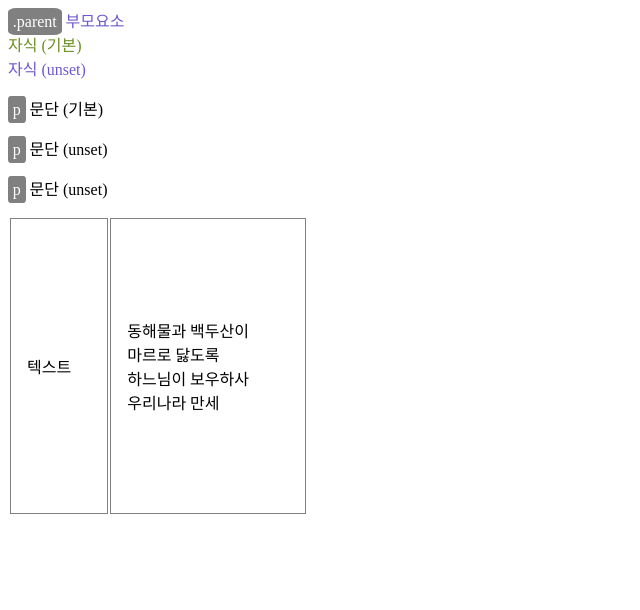
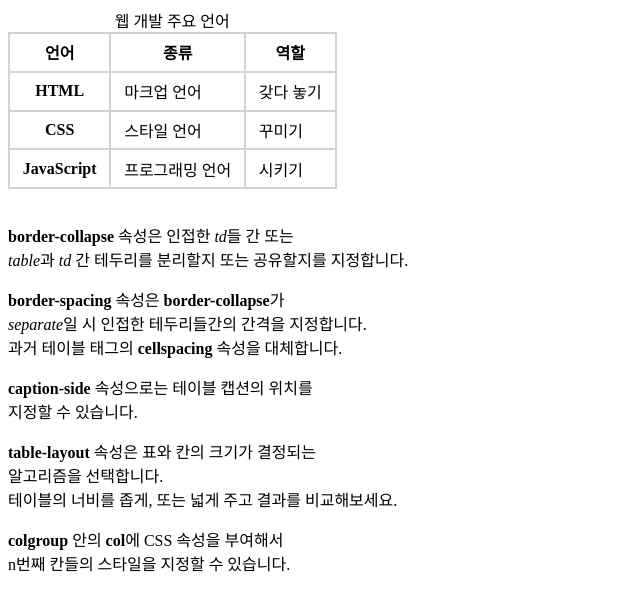
Before and after one commit to wallaby150/test, a plain HTML site: page test.html in a window 1280 px wide. Shown: the whole page, without its empty margins (0-640 px from the left). Drawn offline with Linux system fonts and the light colour scheme.

Commit message:
0619_테이블 속성 공부

```diff
--- a/test.html
+++ b/test.html
@@ -5,61 +5,87 @@
     <meta name="viewport" content="width=device-width, initial-scale=1.0" />
     <title>Document</title>
     <style>
-      .parent {
-        /* background-color: red; */
-        color: slateblue;
+      table {
+        border-collapse: separate;
+        border-spacing: 2px;
       }
-      .parent > div {
-        color: olivedrab;
-      }
-      .parent :last-child {
-        color: revert;
-      }
-      .class-lable {
-        background-color: gray;
-        color: white;
-        padding: 0.3em;
-        border-radius: 15%;
-      }
-
-      p:not(:first-child) {
-        display: inherit;
-      }
-
-      table {
-        width: 300px;
-        height: 300px;
-      }
-
+      th,
       td {
-        padding: 0.5em 1em;
-        border: 1px solid gray;
+        padding: 0.4em 0.8em;
+        border: 2px solid lightgray;
       }
     </style>
   </head>
   <body>
-    <div class="parent">
-      <span class="class-lable">.parent</span> 부모요소
-      <div>자식 (기본)</div>
-      <div>자식 (unset)</div>
-    </div>
-    <div>
-      <p><span class="class-lable">p</span> 문단 (기본)</p>
-      <p><span class="class-lable">p</span> 문단 (unset)</p>
-      <p><span class="class-lable">p</span> 문단 (unset)</p>
-    </div>
-    <table>
-      <tbody>
-        <tr>
-          <td>텍스트</td>
-          <td>
-            동해물과 백두산이 <br />
-            마르로 닳도록 <br />
-            하느님이 보우하사 <br />
-            우리나라 만세
-          </td>
-        </tr>
-      </tbody>
-    </table>
+    <section class="result">
+      <!-- 시작 -->
+
+      <table style="border-collapse: collapse">
+        <caption>
+          웹 개발 주요 언어
+        </caption>
+        <colgroup>
+          <col />
+          <col />
+          <col />
+        </colgroup>
+        <thead>
+          <tr>
+            <th>언어</th>
+            <th>종류</th>
+            <th>역할</th>
+          </tr>
+        </thead>
+        <tbody></tbody>
+        <tbody>
+          <tr>
+            <th>HTML</th>
+            <td>마크업 언어</td>
+            <td>갖다 놓기</td>
+          </tr>
+          <tr>
+            <th>CSS</th>
+            <td>스타일 언어</td>
+            <td>꾸미기</td>
+          </tr>
+          <tr>
+            <th>JavaScript</th>
+            <td>프로그래밍 언어</td>
+            <td>시키기</td>
+          </tr>
+        </tbody>
+      </table>
+
+      <br />
+
+      <p>
+        <strong>border-collapse</strong> 속성은 인접한 <i>td</i>들 간 또는
+        <br />
+        <i>table</i>과 <i>td</i> 간 테두리를 분리할지 또는 공유할지를
+        지정합니다.
+      </p>
+      <p>
+        <strong>border-spacing</strong> 속성은
+        <strong>border-collapse</strong>가 <br />
+        <em>separate</em>일 시 인접한 테두리들간의 간격을 지정합니다. <br />
+        과거 테이블 태그의 <b>cellspacing</b> 속성을 대체합니다.
+      </p>
+      <p>
+        <strong>caption-side</strong> 속성으로는 테이블 캡션의 위치를 <br />
+        지정할 수 있습니다.
+      </p>
+      <p>
+        <strong>table-layout</strong> 속성은 표와 칸의 크기가 결정되는 <br />
+        알고리즘을 선택합니다. <br />
+        테이블의 너비를 좁게, 또는 넓게 주고 결과를 비교해보세요.
+      </p>
+      <p>
+        <strong>colgroup</strong> 안의 <strong>col</strong>에 CSS 속성을
+        부여해서 <br />
+        n번째 칸들의 스타일을 지정할 수 있습니다.
+      </p>
+
+      <!-- 끝 -->
+    </section>
   </body>
 </html>
```
